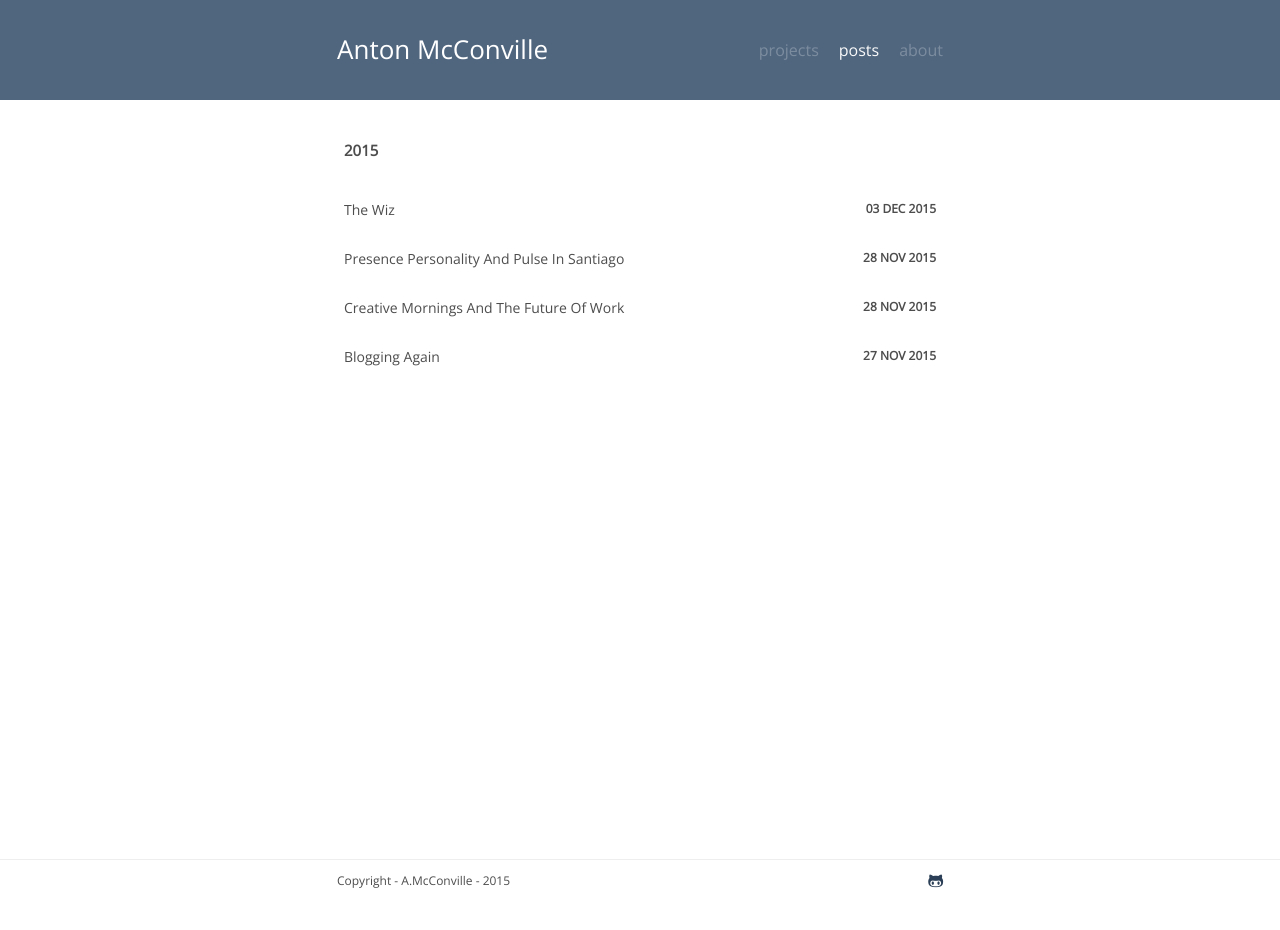
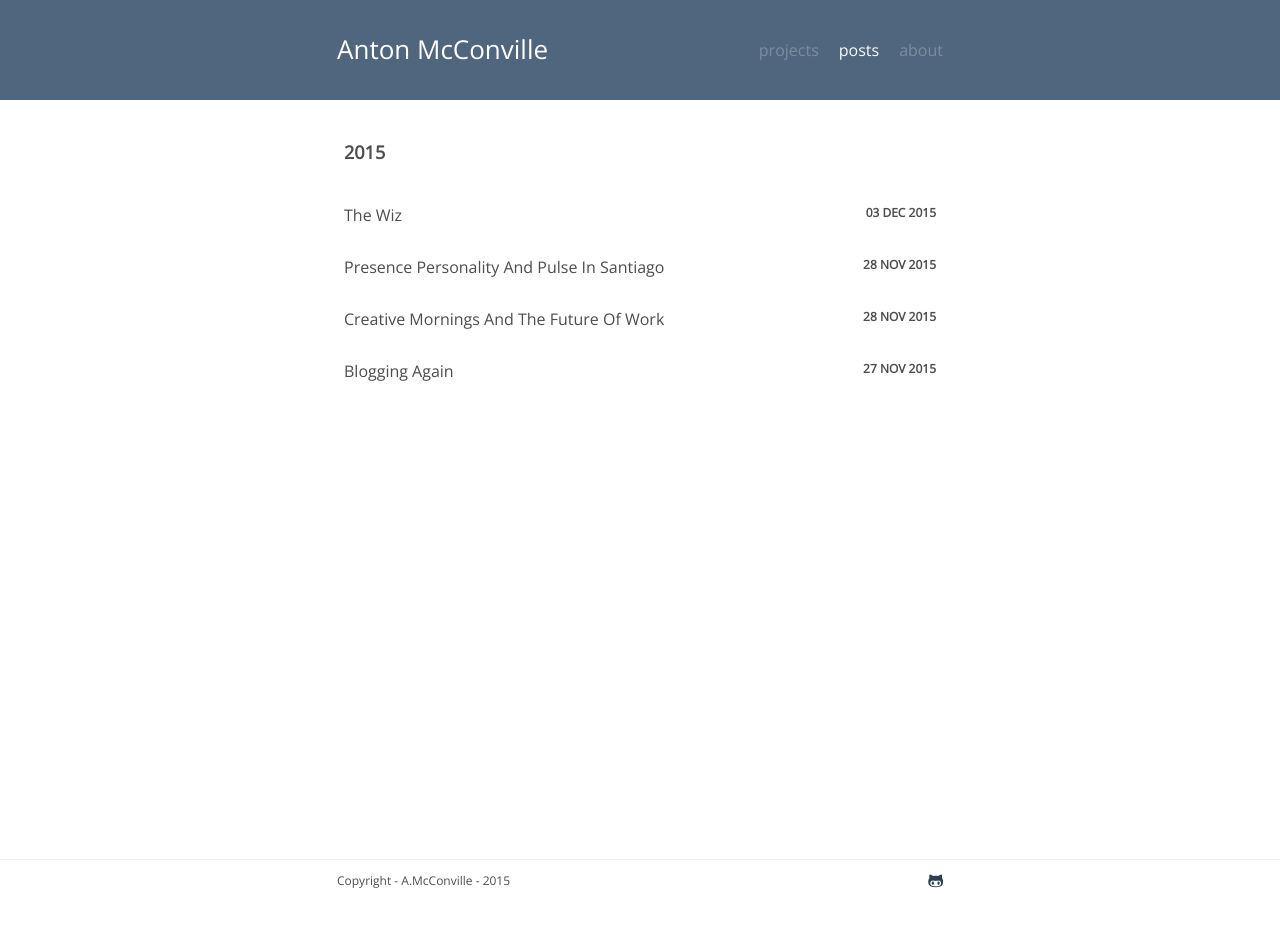
Before and after one commit to antonmc/antonmc.github.io, a Jekyll site: the page built from blog.md, in a window 1280 px wide. Built offline with Jekyll 4.4.1, drawn with Linux system fonts in a browser that asks for light colours; nearby versions of some CDN libraries.

Commit message:
more tweaks

```diff
--- a/style/main.css
+++ b/style/main.css
@@ -283,7 +283,7 @@ li:nth-of-type(3) {
     /*    border-bottom: 1px dashed #ccc;*/
 
     margin-bottom: 30px;
-    font-size: 15px;
+    font-size: 18px;
 }
 
 a.deselected:link {
@@ -313,7 +313,7 @@ a.selected:link {
     padding-bottom: 30px;
     list-style: none;
     color: #444;
-    font-size: 14px;
+    font-size: 16px;
     display: flex;
     flex-direction: row;
 }
```
